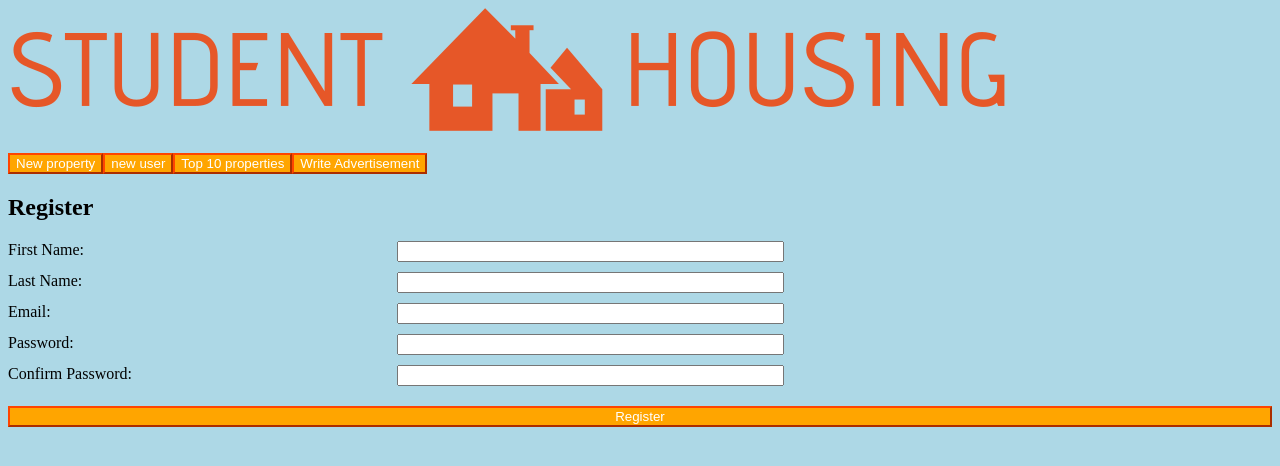
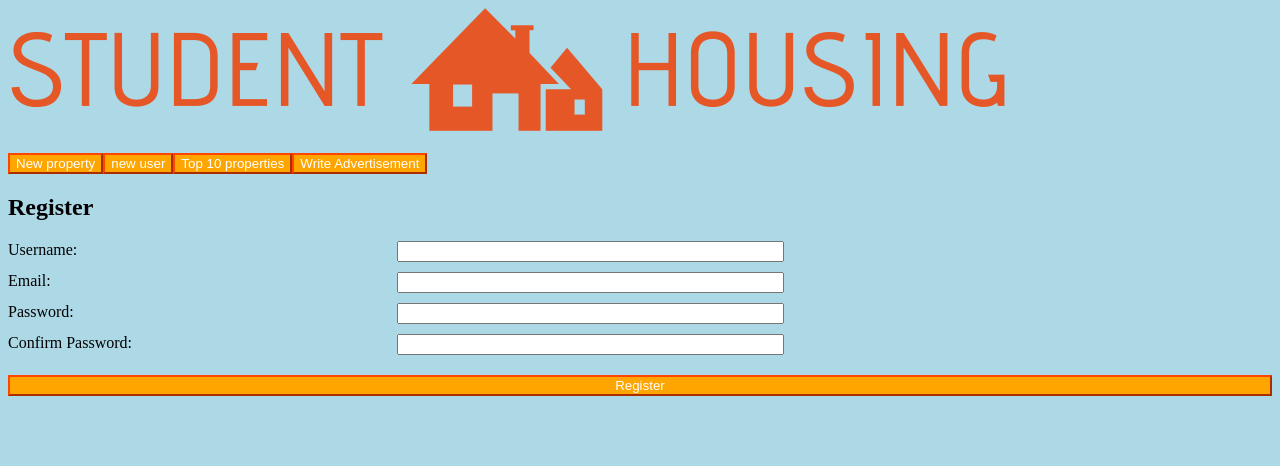
Before and after one commit to RudyVane/StudentHousingFrontEnd, an Angular app: page /register in a window 1280 px wide. Shown: the top 466 px of the page. Built offline with nearby package versions, Linux system fonts and the light colour scheme.

Commit message:
changed form field to corresponding backend

```diff
--- a/src/app/register/register.component.ts
+++ b/src/app/register/register.component.ts
@@ -15,25 +15,24 @@ export class RegisterComponent implements OnInit {
 
   ngOnInit() {
     this.formFields = [
-      { label: 'First Name:', id: 'firstName', name: 'firstName', required: true },
-      { label: 'Last Name:', id: 'lastName', name: 'lastName', required: true },
+      { label: 'Username:', id: 'username', name: 'username', required: true },
       { label: 'Email:', id: 'email', name: 'email', required: true },
       { label: 'Password:', id: 'password', name: 'password', required: true },
-      { label: 'Confirm Password:', id: 'confirmPassword', name: 'confirmPassword', required: true }
+      { label: 'Confirm Password:', id: 'matching_password', name: 'matching_password', required: true }
     ];
 
     this.form = this.formBuilder.group({
-      firstName: ['', Validators.required],
-      lastName: ['', Validators.required],
+      username: ['', Validators.required],
       email: ['', [Validators.required, Validators.email]],
       password: ['', Validators.required],
-      confirmPassword: ['', Validators.required]
+      matching_password: ['', Validators.required]
     });
   }
 
   submitForm() {
     if (this.form.valid) {
       const formData = JSON.stringify(this.form.value);
+      console.log(formData);
       this.http.post('/register', formData).subscribe(
         (response) => {
           console.log('Form submission successful:', response);
```
